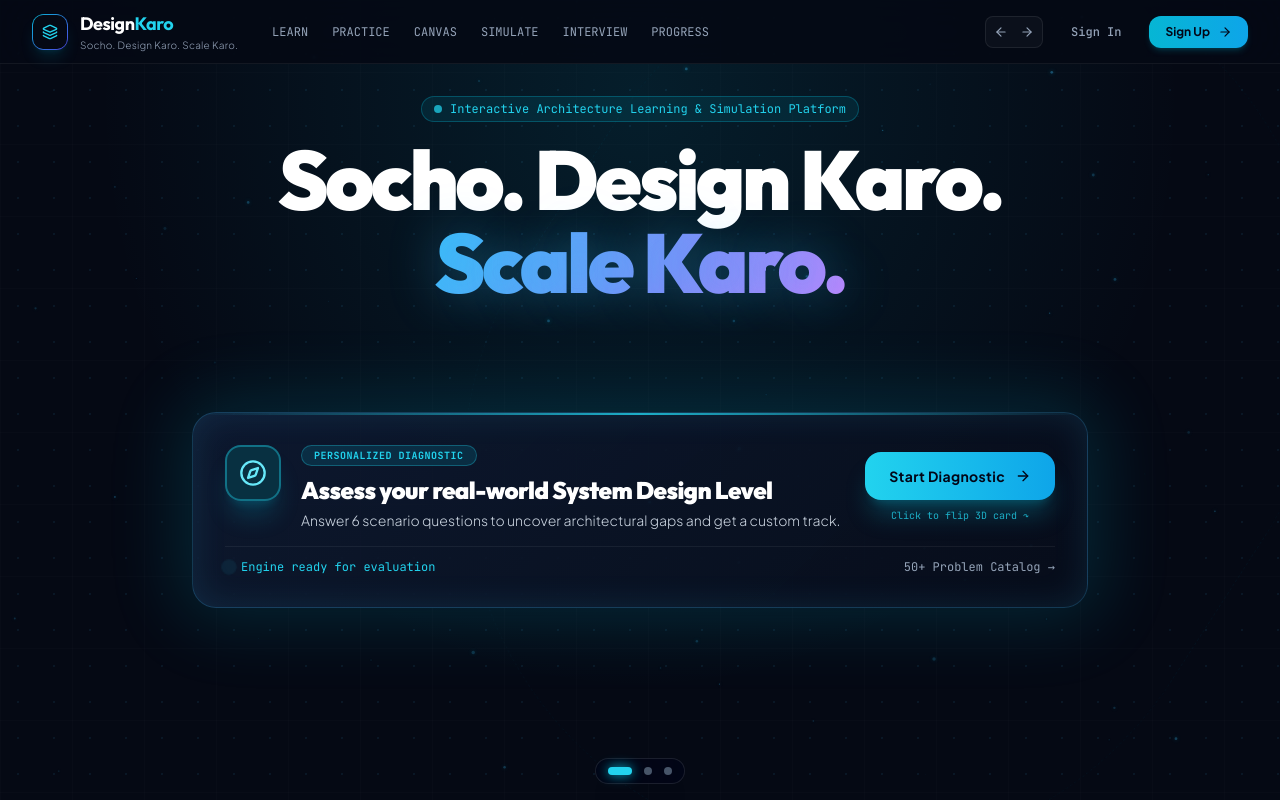
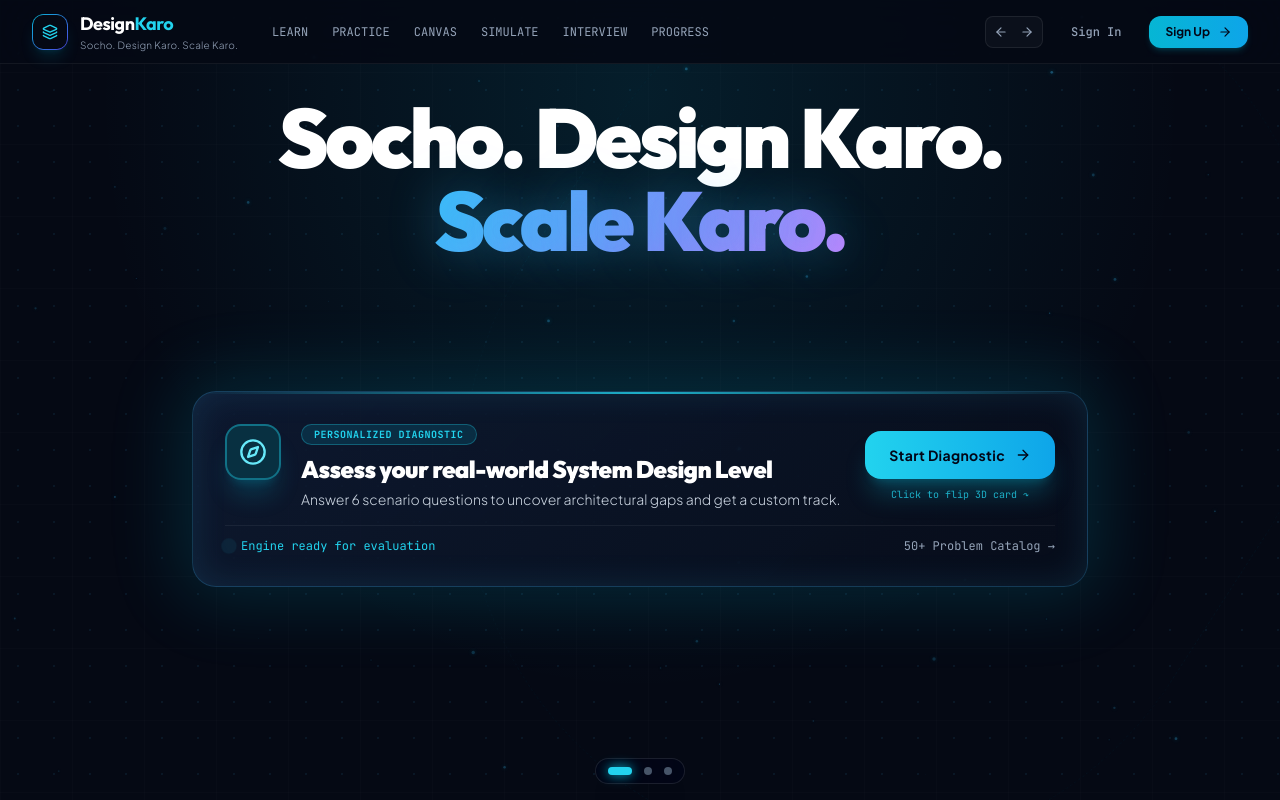
Before and after one commit to mithilesh1627/DesignKaro, a Next.js app in the folder frontend/: page / in a window 1280 px wide. Built offline with nearby package versions, Linux system fonts and the light colour scheme.

Commit message:
refactor(landing): remove top pill badge from hero header

```diff
--- a/frontend/src/app/page.tsx
+++ b/frontend/src/app/page.tsx
@@ -315,11 +315,6 @@
 
           {/* Hero Typography Header */}
           <div className="text-center max-w-5xl mx-auto pt-4 sm:pt-8 flex flex-col items-center">
-            <div className="inline-flex items-center gap-2 px-3 py-1 rounded-full border border-cyan-500/30 bg-cyan-500/10 text-xs font-mono text-cyan-400 mb-4 backdrop-blur-sm">
-              <span className="w-2 h-2 rounded-full bg-cyan-400 animate-pulse" />
-              <span>Interactive Architecture Learning &amp; Simulation Platform</span>
-            </div>
-
             <h1 className="text-4xl sm:text-6xl md:text-7xl lg:text-[5.2rem] font-black font-display text-white leading-[1.05] tracking-[-0.04em] mb-3">
               Socho. Design Karo.
               <br />
```
